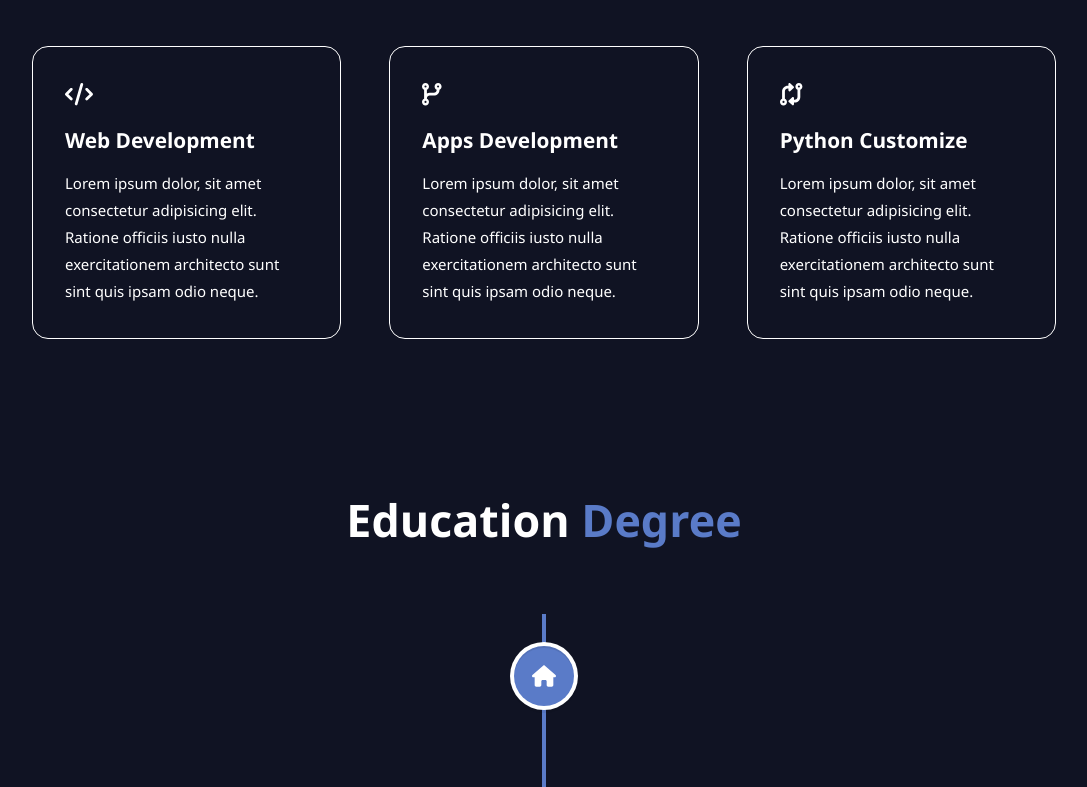
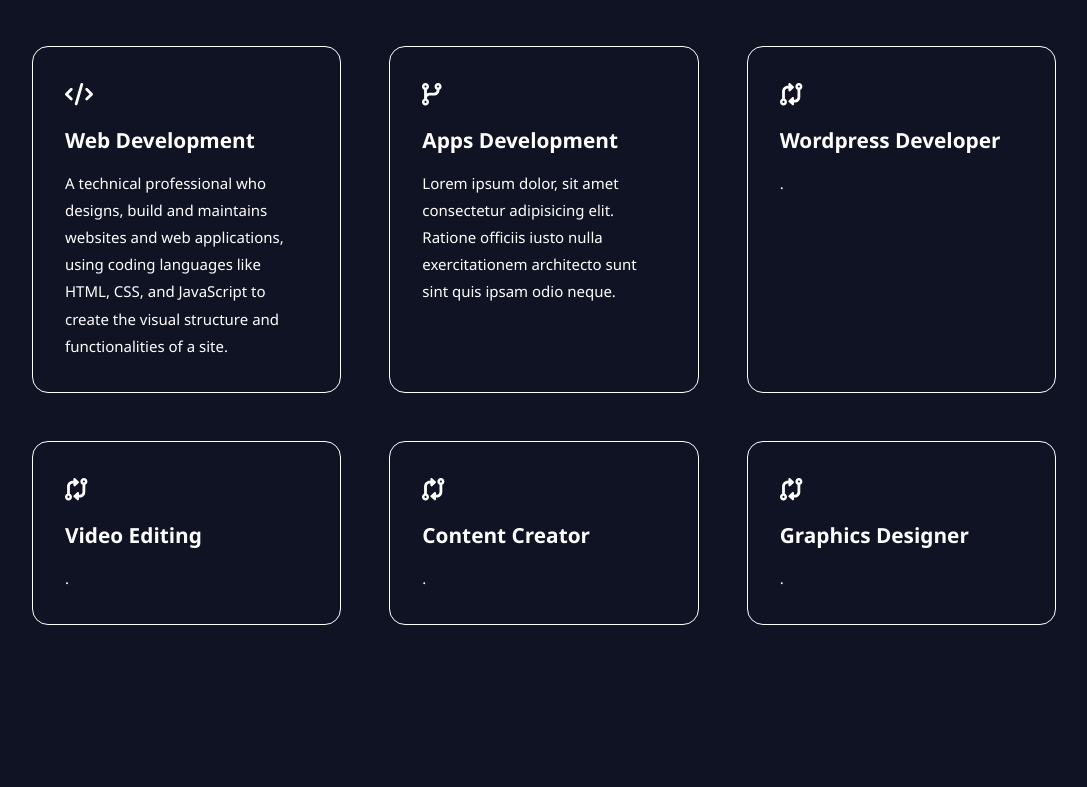
Before and after one commit to Godwinchinkwe/Gee_pro, a React (Create React App) app: page /about in a window 1280 px wide. Shown: the part 1200-1987 px from the top of the page, without its empty margins (96-1183 px from the left). Built offline with nearby package versions, Linux system fonts and the light colour scheme; the HTML template or start-up script is replaced by a standard one.

Commit message:
lorem remove

```diff
--- a/src/data/Data.js
+++ b/src/data/Data.js
@@ -56,17 +56,17 @@ export const navContent = [
 export const experience = [
     {
         id: 1,
-        no: '2+',
+        no: '3+',
         title:'Years Experience'
     },
     {
         id: 2,
-        no: '10+',
+        no: '15+',
         title:'Complete Projects'
     },
     {
         id: 3,
-        no: '3+',
+        no: '21+',
         title:'Happy Clientes'
     },
 ];
@@ -105,7 +105,7 @@ export const services = [
         id: 1,
         icon: faCode,
         name:'Web Development',
-        des:'Lorem ipsum dolor, sit amet consectetur adipisicing elit. Ratione officiis iusto nulla exercitationem architecto sunt sint quis ipsam odio neque.'
+        des:'A technical professional who designs, build and maintains websites and web applications, using coding languages like HTML, CSS, and JavaScript to create the visual structure and functionalities of a site.'
     },
     {
         id: 2,
@@ -116,8 +116,26 @@ export const services = [
     {
         id: 3,
         icon: faCodeCompare,
-        name:'Python Customize',
-        des:'Lorem ipsum dolor, sit amet consectetur adipisicing elit. Ratione officiis iusto nulla exercitationem architecto sunt sint quis ipsam odio neque.'
+        name:'Wordpress Developer',
+        des:'.'
+    },
+    {
+        id: 3,
+        icon: faCodeCompare,
+        name:'Video Editing',
+        des:'.'
+    },
+    {
+        id: 3,
+        icon: faCodeCompare,
+        name:'Content Creator',
+        des:'.'
+    },
+    {
+        id: 3,
+        icon: faCodeCompare,
+        name:'Graphics Designer',
+        des:'.'
     },
 ];
 
```
